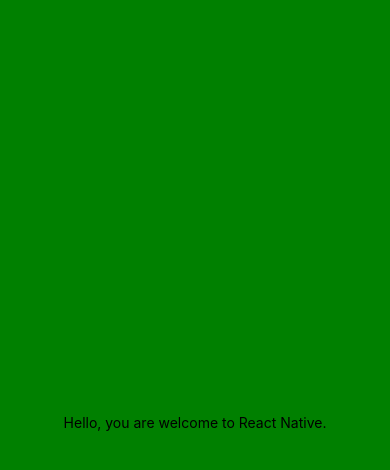
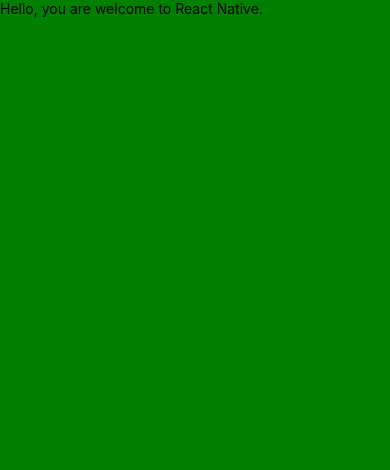
Before and after one commit to AkinolaAdewole/React-Native-Garden, a React Native app: screen / in a window 390 px wide. Shown: the top 470 px of the page. Built offline with nearby package versions, Linux system fonts and the light colour scheme.

Commit message:
core components explained further

```diff
--- a/App.js
+++ b/App.js
@@ -1,13 +1,13 @@
 import { StatusBar } from 'expo-status-bar';
-import { StyleSheet, Text, View } from 'react-native';
+import { StyleSheet, Text, View, SafeAreaView } from 'react-native';
 
 export default function App() {
 
   return (
-    <View style={styles.container}>
+    <SafeAreaView style={styles.container}>
       <Text>Hello, you are welcome to React Native.</Text>
       <StatusBar style="auto" />
-    </View>
+    </SafeAreaView>
   );
 }
 
@@ -15,7 +15,7 @@
   container: {
     flex: 1,
     backgroundColor: 'green',
-    alignItems: 'center',
-    justifyContent: 'center',
+    // alignItems: 'center',
+    // justifyContent: 'center',
   },
 });
```
